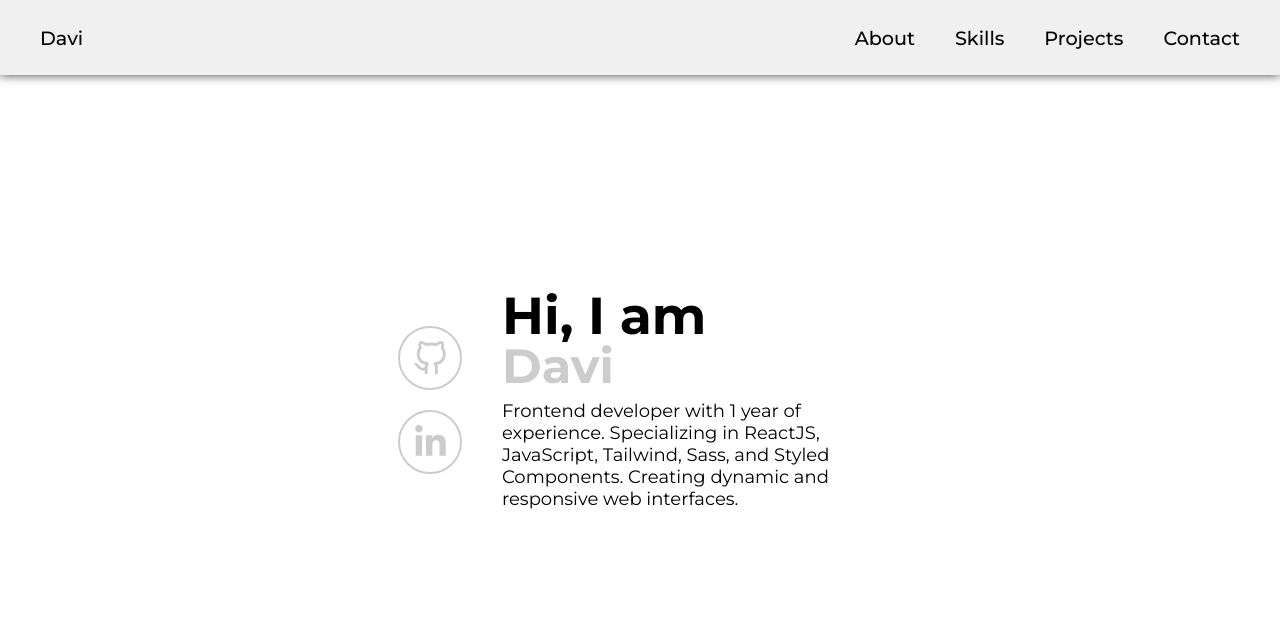
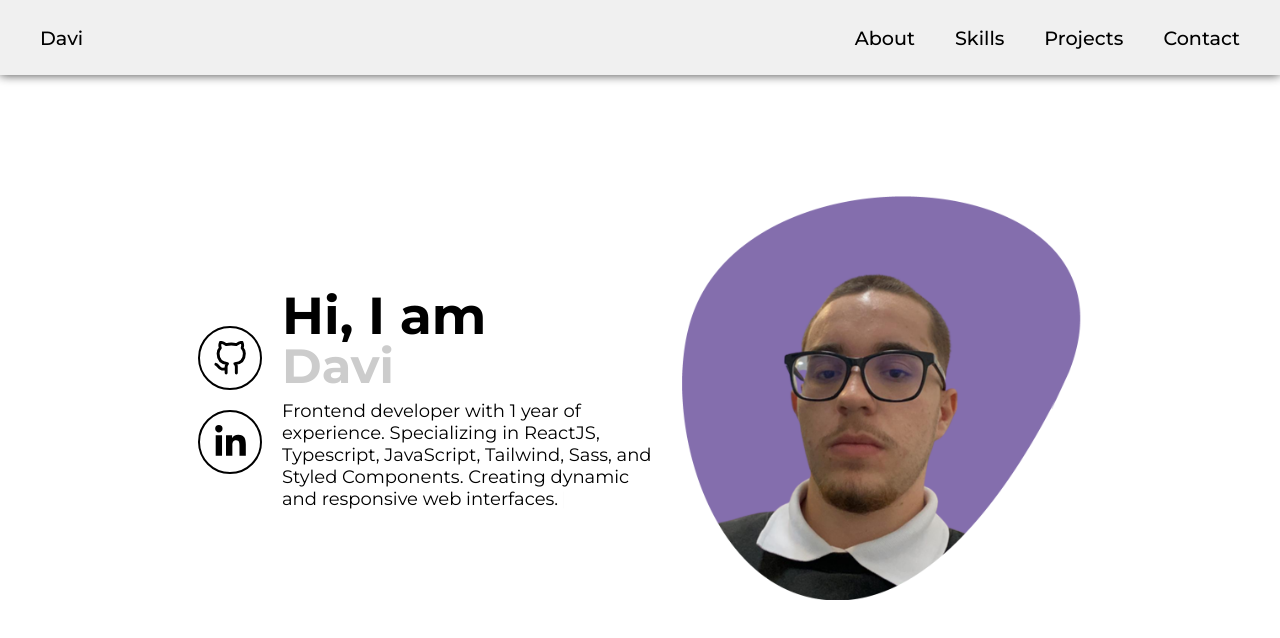
Before and after one commit to dv-script/portfolio, a React (Vite) app: page / in a window 1280 px wide. Shown: the top 638 px of the page. Built offline with nearby package versions, Linux system fonts and the light colour scheme.

Commit message:
fix: resolve bugs from SocialMedia

```diff
--- a/src/components/SocialMedia/styles.ts
+++ b/src/components/SocialMedia/styles.ts
@@ -7,10 +7,19 @@ export const SocialMediaLink = styled.a`
     align-items: center;
     width: 4rem;
     height: 4rem;
-    border: 2px solid #ccc;
+    border: 2px solid black;
     border-radius: 50%;
     overflow: hidden;
     position: relative;
+    transition: 300ms;
+
+    &:hover {
+        border: none;
+    }
+
+    &:hover > :nth-child(1) {
+        color: #fff;
+    }
 `;
 
 export const SocialMediaSpan = styled.span`
--- a/src/pages/Home/index.tsx
+++ b/src/pages/Home/index.tsx
@@ -1,6 +1,4 @@
 import { Cursor, useTypewriter } from "react-simple-typewriter";
-import {FiGithub} from "react-icons/fi";
-import {FaLinkedinIn} from "react-icons/fa";
 
 import * as Styled from "./styles";
 
@@ -10,7 +8,7 @@ import SocialMedia from "../../components/SocialMedia";
 export default function Home() {
 
     const [description] = useTypewriter({
-        words: ["Frontend developer with 1 year of experience. Specializing in ReactJS, JavaScript, Tailwind, Sass, and Styled Components. Creating dynamic and responsive web interfaces."],
+        words: ["Frontend developer with 1 year of experience. Specializing in ReactJS, Typescript, JavaScript, Tailwind, Sass, and Styled Components. Creating dynamic and responsive web interfaces."],
         typeSpeed: 25,
       });
 
@@ -22,16 +20,16 @@ export default function Home() {
                 <Styled.LeftContent>
 
                     <SocialMedia url="https://github.com/dv-script">
-                        <FiGithub color={"ccc"} size={35}/>
+                        <Styled.GithubIcon />
                     </SocialMedia>
 
                     <SocialMedia url="https://www.linkedin.com/in/davi-hasson-castro-3968751ab/">
-                        <FaLinkedinIn color={"#ccc"} size={35}/>
+                        <Styled.LinkedInIcon />
                     </SocialMedia>
 
                 </Styled.LeftContent>
 
-                <Styled.RightContent>
+                <Styled.MiddleContent>
 
                     <Styled.Title>Hi, I am</Styled.Title>
                     <Styled.Subtitle>Davi</Styled.Subtitle>
@@ -40,8 +38,12 @@ export default function Home() {
                         {description}<Cursor />
                     </Styled.Description>
 
+                </Styled.MiddleContent>
+
+
+                <Styled.RightContent>
+                    <Styled.ProfileImage />
                 </Styled.RightContent>
-
 
             </Styled.Container>
         </>
--- a/src/pages/Home/styles.ts
+++ b/src/pages/Home/styles.ts
@@ -1,4 +1,9 @@
 import styled from 'styled-components';
+
+import {FiGithub} from "react-icons/fi";
+import {FaLinkedinIn} from "react-icons/fa";
+
+import ProfileImg from "../../assets/profile.png"
 
 export const Container = styled.section`
     width: 100vw;
@@ -7,16 +12,31 @@ export const Container = styled.section`
     justify-content: center;
     align-items: center;
     gap: 20px;
+
+    @media (max-width: 480px) {
+        padding: 1em;
+    }
 `;
 
 export const LeftContent = styled.div`
     display: flex;
     flex-direction: column;
     gap: 20px;
-    margin-right: 20px;
 `;
 
-export const RightContent = styled.div`
+export const GithubIcon = styled(FiGithub)`
+  color: #000;
+  font-size: 35px;
+  transition: 300ms;
+`;
+
+export const LinkedInIcon = styled(FaLinkedinIn)`
+  color: #000;
+  font-size: 35px;
+  transition: 300ms;
+`;
+
+export const MiddleContent = styled.div`
     display: flex;
     flex-direction: column;
     width: 380px;
@@ -42,3 +62,15 @@ export const Description = styled.p`
     font-size: 18px;
     margin-top: 10px;
 `;
+
+export const RightContent = styled.div`
+    @media (max-width: 920px) {
+        display: none;
+    }
+`;
+
+export const ProfileImage = styled.img.attrs((props => ({ ...props, src: ProfileImg })))`
+    width: 400px;
+    object-fit: cover;
+    object-position: center;
+`;
```
Also changed, not shown: src/assets/profile.png (added).
